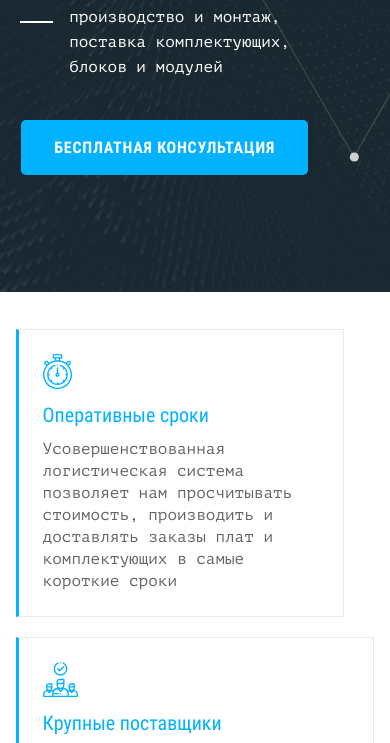
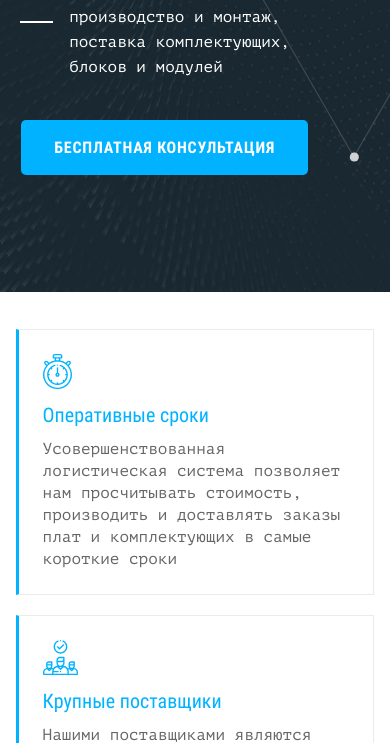
Before and after one commit to tkoshurnikova/smart-device, a website: page source/index.html in a window 390 px wide. Shown: the part 355-1098 px from the top of the page. Drawn offline with nearby package versions, Linux system fonts and the light colour scheme; files that its build step writes are made by us from their sources; files whose address does not match are found by name.

Commit message:
Исправления

```diff
--- a/source/index.html
+++ b/source/index.html
@@ -214,5 +214,6 @@
       </div>
     </footer>
     <script src="js/accordion.js"></script>
+    <script src="js/smooth-scroll.js"></script>
   </body>
 </html>
--- a/source/sass/blocks/advantages.scss
+++ b/source/sass/blocks/advantages.scss
@@ -13,7 +13,7 @@
 }
 
 .advantages__item {
-  width: 48.6%;
+  flex-basis: calc(51% - 30px);
   min-height: 299px;
   padding: 43px 40px 40px 41px;
   margin-bottom: 30px;
@@ -62,7 +62,7 @@
 
 @media (max-width: 1023px) {
   .advantages {
-    padding: 54px 3.1%;
+    padding: 54px 2.2%;
   }
 
   .advantages__item {
@@ -86,10 +86,11 @@
   }
 
   .advantages__item {
-    width: 100%;
+    flex: 1 0 100%;
     padding-bottom: 8px;
     padding-right: 21px;
     margin-bottom: 20px;
+    margin-right: 0;
   }
 
   .advantages__item:nth-child(2) {
--- a/source/sass/content.scss
+++ b/source/sass/content.scss
@@ -1,3 +1,7 @@
+html {
+  scroll-behavior: smooth;
+}
+
 body {
   font-family: "PT Mono", "Cambria", serif;
   font-style: normal;
```
Also changed, not shown: build/css/style.min.css, build/index.html, build/js/smooth-scroll.js (added), 1 other file.
